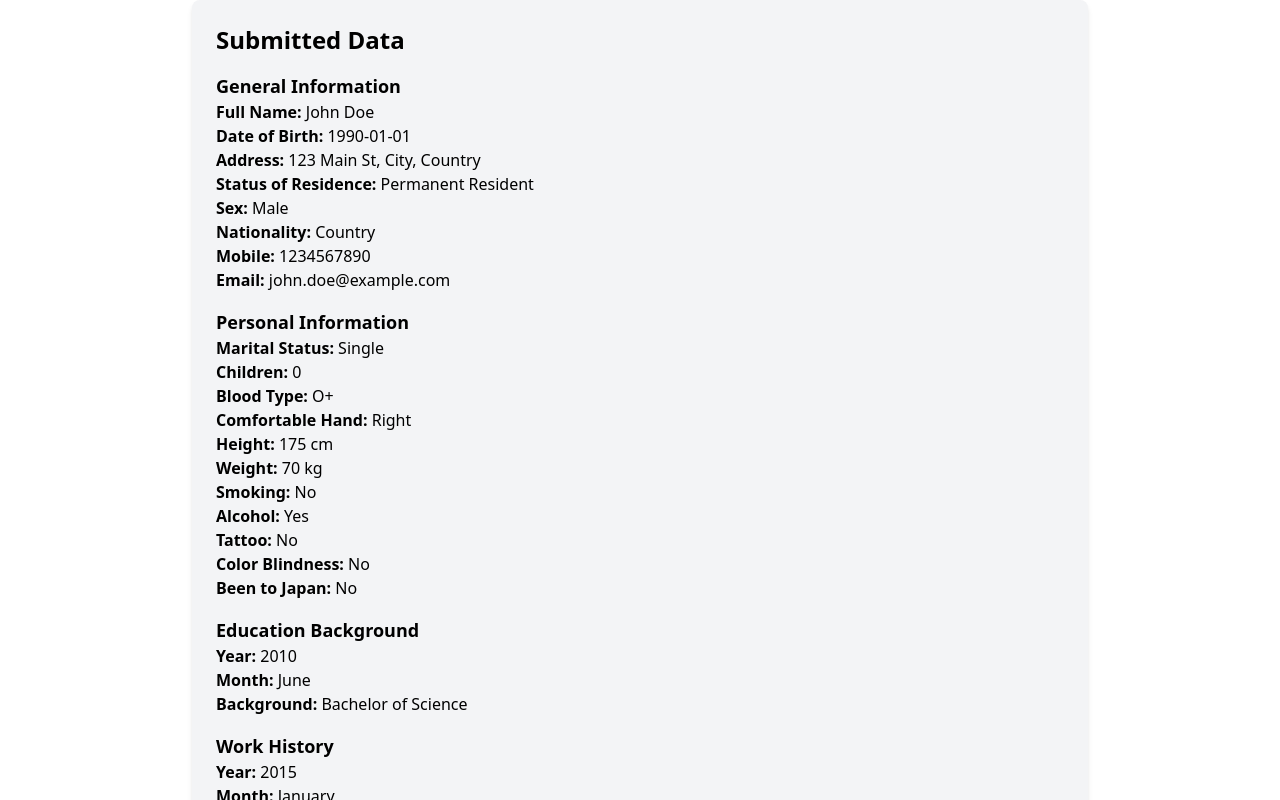
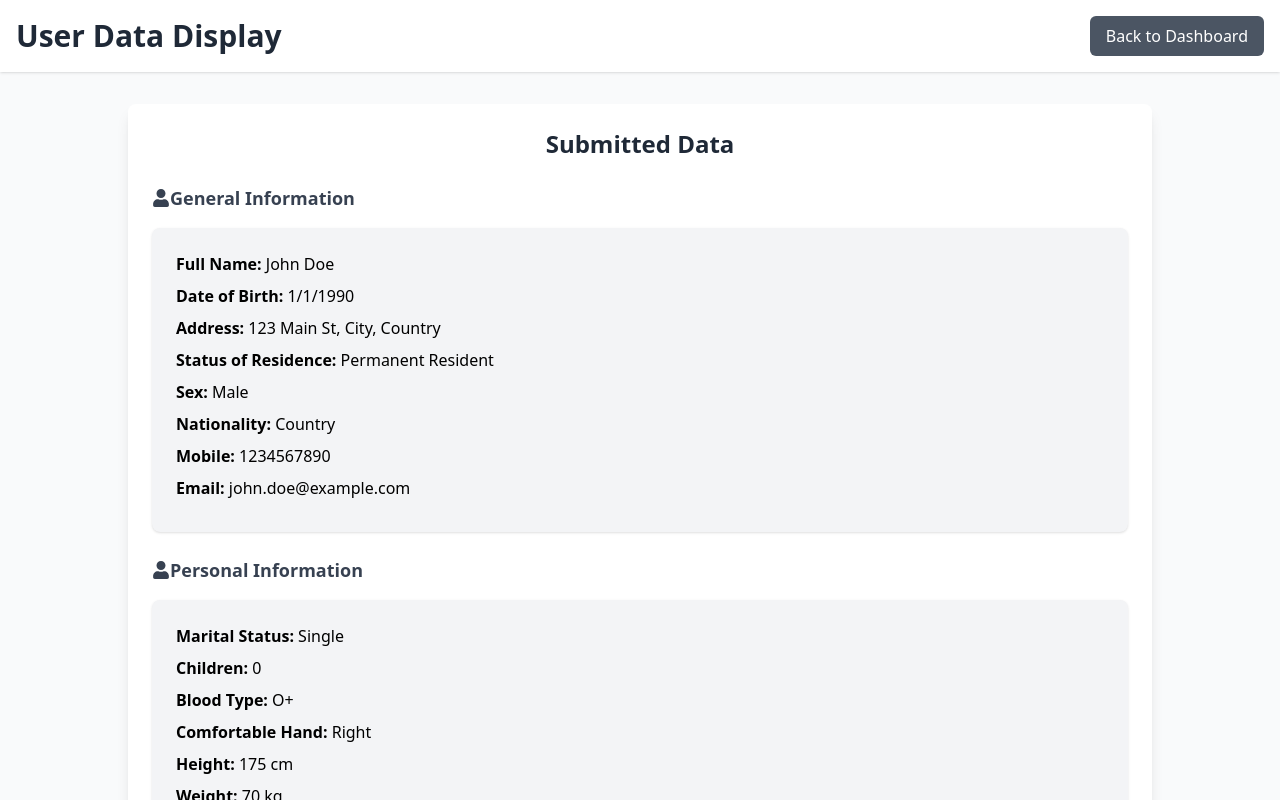
Before and after one commit to Rukshan2000/devAtmo, a React (Create React App) app: page /dashboard in a window 1280 px wide. Both pictures are taken after a click on the button 1058 px from the left and 354 px from the top of the page. Shown: the top 800 px of the page. Built offline with nearby package versions, Linux system fonts and the light colour scheme.

Commit message:
update display dta

```diff
--- a/src/components/DataFormDisplay.jsx
+++ b/src/components/DataFormDisplay.jsx
@@ -1,92 +1,166 @@
 import React, { useRef } from 'react';
 import { useReactToPrint } from 'react-to-print';
-import { useLocation } from 'react-router-dom';
+import { useLocation, useNavigate } from 'react-router-dom';
+import { FaUser, FaGraduationCap, FaBriefcase, FaTrophy, FaPrint } from 'react-icons/fa';
 
 function DataFormDisplay() {
     const location = useLocation();
-    const { user } = location.state; // Access user data passed via navigate
+    const { user } = location.state;
     const formRef = useRef();
+    const navigate = useNavigate();
 
     const handlePrint = useReactToPrint({
         content: () => formRef.current,
     });
 
+    // Function to determine if content exceeds A4 page height
+    const isContentExceedingA4Height = (contentHeight) => {
+        const A4HeightInPx = 1122; // Approx. height of A4 in pixels (297mm at 96 DPI)
+        return contentHeight > A4HeightInPx;
+    };
+
     return (
+        <div className="flex flex-col min-h-screen bg-gray-50">
+            <header className="flex items-center justify-between p-4 bg-white shadow">
+                <h2 className="text-3xl font-semibold text-gray-800">User Data Display</h2>
+                <button
+                    onClick={() => navigate('/admin')}
+                    className="flex items-center px-4 py-2 text-white transition duration-200 ease-in-out bg-gray-600 rounded-md hover:bg-gray-700"
+                >
+                    Back to Dashboard
+                </button>
+            </header>
+
+            <main className="flex-1 p-8">
+                <div
+                    ref={formRef}
+                    className="max-w-5xl p-6 mx-auto bg-white rounded-lg shadow-lg print:mx-5 print:my-5"
+                >
+                    <h2 className="mb-6 text-2xl font-bold text-center text-gray-800">Submitted Data</h2>
+
+                    {/* Create an array to hold components for A4 pages */}
+                    {(() => {
+                        const pages = [];
+                        let currentContent = [];
+                        let totalHeight = 0;
+
+                        const sections = [
+                            { title: "General Information", icon: <FaUser />, content: (
                                 <div>
-            <div ref={formRef} className="max-w-4xl p-6 mx-auto bg-gray-100 rounded-lg shadow-md">
-                <h2 className="mb-4 text-2xl font-bold">Submitted Data</h2>
-
-                {/* General Info Section */}
-                <div className="mb-4">
-                    <h3 className="text-lg font-bold">General Information</h3>
-                    <p><strong>Full Name:</strong> {user.fullName}</p>
-                    <p><strong>Date of Birth:</strong> {user.dateOfBirth}</p>
-                    <p><strong>Address:</strong> {user.address}</p>
-                    <p><strong>Status of Residence:</strong> {user.statusOfResidence}</p>
-                    <p><strong>Sex:</strong> {user.sex}</p>
-                    <p><strong>Nationality:</strong> {user.nationality}</p>
-                    <p><strong>Mobile:</strong> {user.mobile}</p>
-                    <p><strong>Email:</strong> {user.email}</p>
+                                    <p className="mb-2"><strong>Full Name:</strong> {user.fullName}</p>
+                                    <p className="mb-2"><strong>Date of Birth:</strong> {new Date(user.dateOfBirth).toLocaleDateString()}</p>
+                                    <p className="mb-2"><strong>Address:</strong> {user.address}</p>
+                                    <p className="mb-2"><strong>Status of Residence:</strong> {user.statusOfResidence}</p>
+                                    <p className="mb-2"><strong>Sex:</strong> {user.sex}</p>
+                                    <p className="mb-2"><strong>Nationality:</strong> {user.nationality}</p>
+                                    <p className="mb-2"><strong>Mobile:</strong> {user.mobile}</p>
+                                    <p className="mb-2"><strong>Email:</strong> {user.email}</p>
                                 </div>
-
-                {/* Personal Info Section */}
-                <div className="mb-4">
-                    <h3 className="text-lg font-bold">Personal Information</h3>
-                    <p><strong>Marital Status:</strong> {user.maritalStatus}</p>
-                    <p><strong>Children:</strong> {user.children}</p>
-                    <p><strong>Blood Type:</strong> {user.bloodType}</p>
-                    <p><strong>Comfortable Hand:</strong> {user.comfortableHand}</p>
-                    <p><strong>Height:</strong> {user.height} cm</p>
-                    <p><strong>Weight:</strong> {user.weight} kg</p>
-                    <p><strong>Smoking:</strong> {user.smoke}</p>
-                    <p><strong>Alcohol:</strong> {user.alcohol}</p>
-                    <p><strong>Tattoo:</strong> {user.tattoo}</p>
-                    <p><strong>Color Blindness:</strong> {user.colorBlindness}</p>
-                    <p><strong>Been to Japan:</strong> {user.beenToJapan}</p>
+                            )},
+                            { title: "Personal Information", icon: <FaUser />, content: (
+                                <div>
+                                    <p className="mb-2"><strong>Marital Status:</strong> {user.maritalStatus}</p>
+                                    <p className="mb-2"><strong>Children:</strong> {user.children}</p>
+                                    <p className="mb-2"><strong>Blood Type:</strong> {user.bloodType}</p>
+                                    <p className="mb-2"><strong>Comfortable Hand:</strong> {user.comfortableHand}</p>
+                                    <p className="mb-2"><strong>Height:</strong> {user.height} cm</p>
+                                    <p className="mb-2"><strong>Weight:</strong> {user.weight} kg</p>
+                                    <p className="mb-2"><strong>Smoking:</strong> {user.smoke}</p>
+                                    <p className="mb-2"><strong>Alcohol:</strong> {user.alcohol}</p>
+                                    <p className="mb-2"><strong>Tattoo:</strong> {user.tattoo}</p>
+                                    <p className="mb-2"><strong>Color Blindness:</strong> {user.colorBlindness}</p>
+                                    <p className="mb-2"><strong>Been to Japan:</strong> {user.beenToJapan}</p>
                                 </div>
-
-                {/* Education Section */}
-                <div className="mb-4">
-                    <h3 className="text-lg font-bold">Education Background</h3>
+                            )},
+                            { title: "Education Background", icon: <FaGraduationCap />, content: (
+                                <div className="grid grid-cols-1 gap-6 md:grid-cols-2">
                                     {user.education?.map((item, index) => (
-                        <div key={index} className="mb-2">
-                            <p><strong>Year:</strong> {item.year}</p>
-                            <p><strong>Month:</strong> {item.month}</p>
-                            <p><strong>Background:</strong> {item.background}</p>
+                                        <div key={index} className="p-6 transition-shadow duration-200 bg-gray-100 rounded-lg shadow hover:shadow-lg">
+                                            <p className="mb-2"><strong>Year:</strong> {item.year}</p>
+                                            <p className="mb-2"><strong>Month:</strong> {item.month}</p>
+                                            <p className="mb-2"><strong>Background:</strong> {item.background}</p>
                                         </div>
                                     ))}
                                 </div>
-
-                {/* Work History Section */}
-                <div className="mb-4">
-                    <h3 className="text-lg font-bold">Work History</h3>
+                            )},
+                            { title: "Work History", icon: <FaBriefcase />, content: (
+                                <div className="grid grid-cols-1 gap-6 md:grid-cols-2">
                                     {user.workHistory?.map((item, index) => (
-                        <div key={index} className="mb-2">
-                            <p><strong>Year:</strong> {item.year}</p>
-                            <p><strong>Month:</strong> {item.month}</p>
-                            <p><strong>Company Name:</strong> {item.companyName}</p>
-                            <p><strong>Occupation:</strong> {item.occupation}</p>
-                            <p><strong>Location:</strong> {item.location}</p>
+                                        <div key={index} className="p-6 transition-shadow duration-200 bg-gray-100 rounded-lg shadow hover:shadow-lg">
+                                            <p className="mb-2"><strong>Year:</strong> {item.year}</p>
+                                            <p className="mb-2"><strong>Month:</strong> {item.month}</p>
+                                            <p className="mb-2"><strong>Company Name:</strong> {item.companyName}</p>
+                                            <p className="mb-2"><strong>Occupation:</strong> {item.occupation}</p>
+                                            <p className="mb-2"><strong>Location:</strong> {item.location}</p>
                                         </div>
                                     ))}
                                 </div>
-
-                {/* Qualifications Section */}
-                <div className="mb-4">
-                    <h3 className="text-lg font-bold">Qualifications / Licenses / Certifications / Awards</h3>
+                            )},
+                            { title: "Qualifications / Licenses / Certifications / Awards", icon: <FaTrophy />, content: (
+                                <div className="grid grid-cols-1 gap-6 md:grid-cols-2">
                                     {user.qualifications?.map((item, index) => (
-                        <div key={index} className="mb-2">
-                            <p><strong>Year:</strong> {item.year}</p>
-                            <p><strong>Month:</strong> {item.month}</p>
-                            <p><strong>Qualification:</strong> {item.qualification}</p>
+                                        <div key={index} className="p-6 transition-shadow duration-200 bg-gray-100 rounded-lg shadow hover:shadow-lg">
+                                            <p className="mb-2"><strong>Year:</strong> {item.year}</p>
+                                            <p className="mb-2"><strong>Month:</strong> {item.month}</p>
+                                            <p className="mb-2"><strong>Qualification:</strong> {item.qualification}</p>
                                         </div>
                                     ))}
                                 </div>
+                            )}
+                        ];
 
-                <button onClick={handlePrint} className="px-4 py-2 mt-4 text-white bg-blue-500 rounded">
-                    Print this data
+                        sections.forEach((section) => {
+                            const sectionHeight = 200; // Approximate height for each section card
+                            totalHeight += sectionHeight;
+
+                            if (isContentExceedingA4Height(totalHeight)) {
+                                // Start a new page
+                                pages.push(
+                                    <div className="page" key={pages.length}>
+                                        <h3 className="flex items-center mb-4 text-lg font-bold text-gray-700">
+                                            {section.icon} {section.title}
+                                        </h3>
+                                        <div className="p-6 transition-shadow duration-200 bg-gray-100 rounded-lg shadow hover:shadow-lg">
+                                            {section.content}
+                                        </div>
+                                    </div>
+                                );
+                                totalHeight = sectionHeight; // Reset height for new page
+                            } else {
+                                // Add to current page
+                                currentContent.push(
+                                    <div className="mb-6" key={section.title}>
+                                        <h3 className="flex items-center mb-4 text-lg font-bold text-gray-700">
+                                            {section.icon} {section.title}
+                                        </h3>
+                                        <div className="p-6 transition-shadow duration-200 bg-gray-100 rounded-lg shadow hover:shadow-lg">
+                                            {section.content}
+                                        </div>
+                                    </div>
+                                );
+                            }
+                        });
+
+                        // Add remaining content if it fits
+                        if (currentContent.length > 0) {
+                            pages.push(
+                                <div className="page" key={pages.length}>
+                                    {currentContent}
+                                </div>
+                            );
+                        }
+
+                        return pages;
+                    })()}
+
+                    <button
+                        onClick={handlePrint}
+                        className="flex items-center justify-center px-4 py-2 mt-4 text-white transition duration-200 bg-blue-500 rounded hover:bg-blue-600 print:hidden" // Hide on print
+                    >
+                        <FaPrint className="mr-2" /> Print this data
                     </button>
                 </div>
+            </main>
         </div>
     );
 }
--- a/src/pages/AdminDashboard.jsx
+++ b/src/pages/AdminDashboard.jsx
@@ -146,7 +146,7 @@ const chartOptions = {
 
                 <div className="mb-8">
                     <button
-                        onClick={() => navigate('/form')}
+                        onClick={() => navigate('/')}
                         className="px-4 py-2 text-white bg-blue-600 rounded-md hover:bg-blue-700"
                     >
                         Add New User
```
Lines whose indentation alone changed are shown as unchanged.
